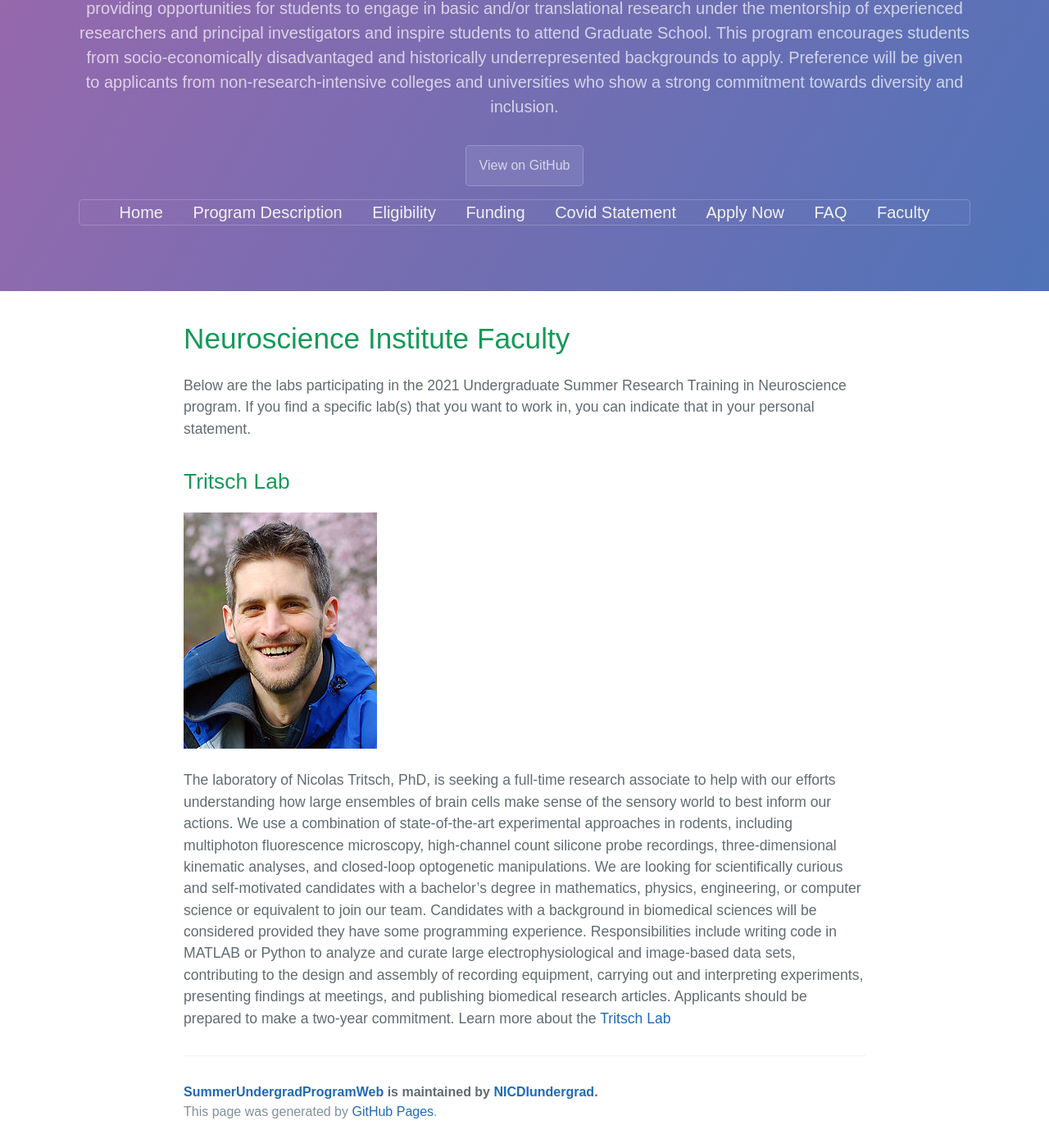
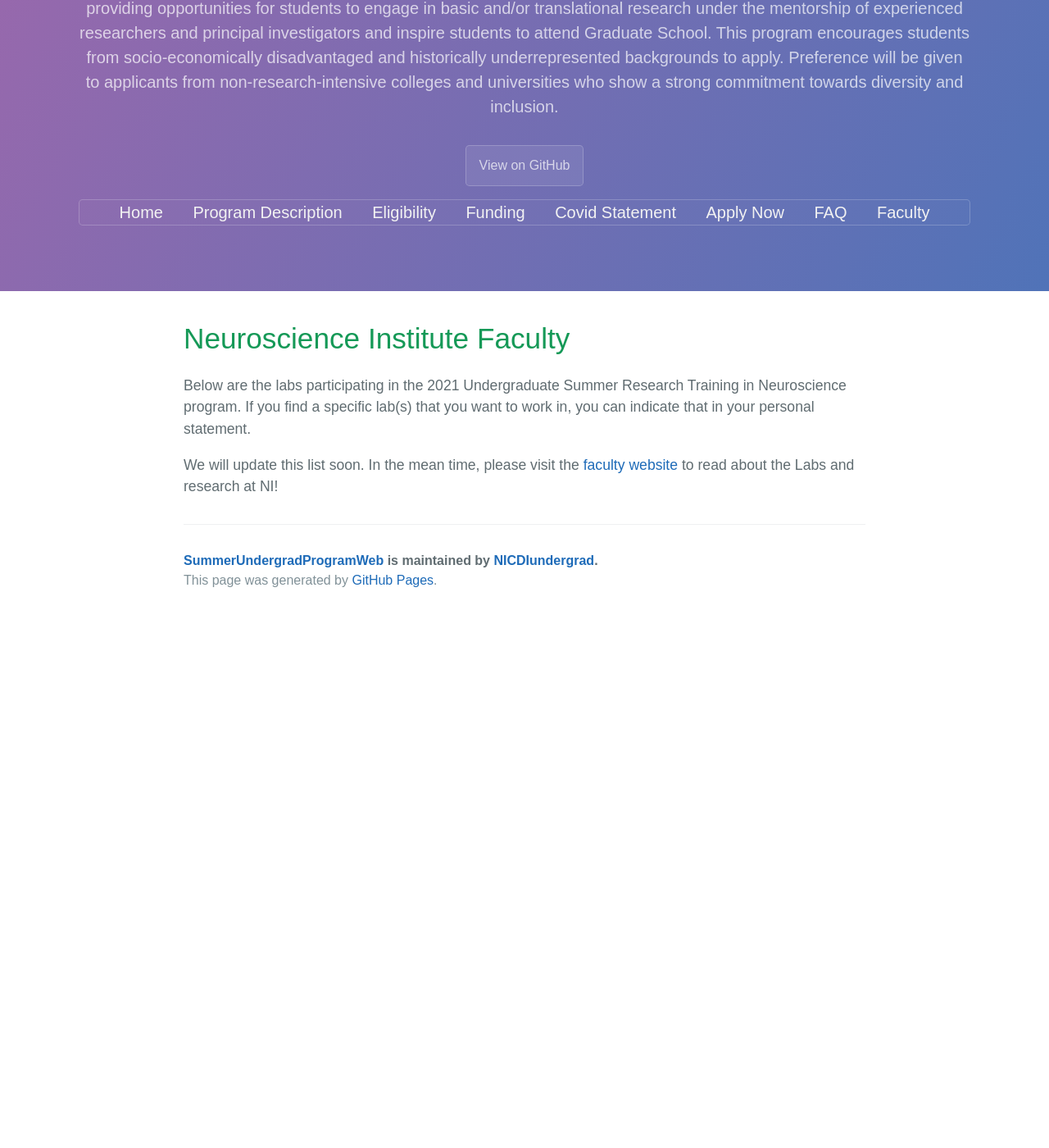
Before and after one commit to NICDIundergrad/SummerUndergradProgramWeb, a Jekyll site: the page built from faculty/index.md, in a window 1280 px wide and 1400 px high, scrolled down 348 px. Shown: the whole window at 82% size. Built offline with Jekyll 4.4.1, drawn with Linux system fonts in a browser that asks for light colours; our own code applies the rules of GitHub Pages for plain Markdown files; after the commit the page ends 1100 px from its top, so only the background shows below that.

Commit message:
Update index.md

```diff
--- a/faculty/index.md
+++ b/faculty/index.md
@@ -2,8 +2,5 @@
 
 Below are the labs participating in the 2021 Undergraduate Summer Research Training in Neuroscience program. If you find a specific lab(s) that you want to work in, you can indicate that in your personal statement.
 
-## Tritsch Lab
 
-![Nic](nic.jpg)
-
-The laboratory of Nicolas Tritsch, PhD, is seeking a full-time research associate to help with our efforts understanding how large ensembles of brain cells make sense of the sensory world to best inform our actions. We use a combination of state-of-the-art experimental approaches in rodents, including multiphoton fluorescence microscopy, high-channel count silicone probe recordings, three-dimensional kinematic analyses, and closed-loop optogenetic manipulations. We are looking for scientifically curious and self-motivated candidates with a bachelor’s degree in mathematics, physics, engineering, or computer science or equivalent to join our team. Candidates with a background in biomedical sciences will be considered provided they have some programming experience. Responsibilities include writing code in MATLAB or Python to analyze and curate large electrophysiological and image-based data sets, contributing to the design and assembly of recording equipment, carrying out and interpreting experiments, presenting findings at meetings, and publishing biomedical research articles. Applicants should be prepared to make a two-year commitment. Learn more about the [Tritsch Lab](https://www.tritschlab.org)
+We will update this list soon. In the mean time, please visit the [faculty website](https://med.nyu.edu/departments-instituts/neuroscience/faculty) to read about the Labs and research at NI!
```
